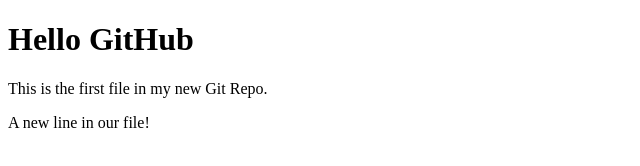
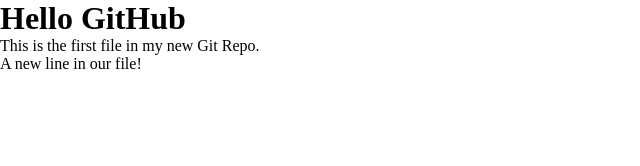
Before and after one commit to PhilCoder3000/learn-git, a plain HTML site: page index.html in a window 1280 px wide. Shown: the whole page, without its empty margins (0-640 px from the left). Drawn offline with Linux system fonts and the light colour scheme.

Commit message:
add second.css file

```diff
--- a/index.html
+++ b/index.html
@@ -4,6 +4,7 @@
   <meta charset="UTF-8">
   <meta name="viewport" content="width=device-width, initial-scale=1.0">
   <title>Learn Git</title>
+  <link rel="stylesheet" href="second.css">
 </head>
 <body>
   <h1>Hello GitHub</h1>
--- /dev/null
+++ b/second.css
@@ -0,0 +1,4 @@
+* {
+  margin: 0;
+  padding: 0;
+}
```
